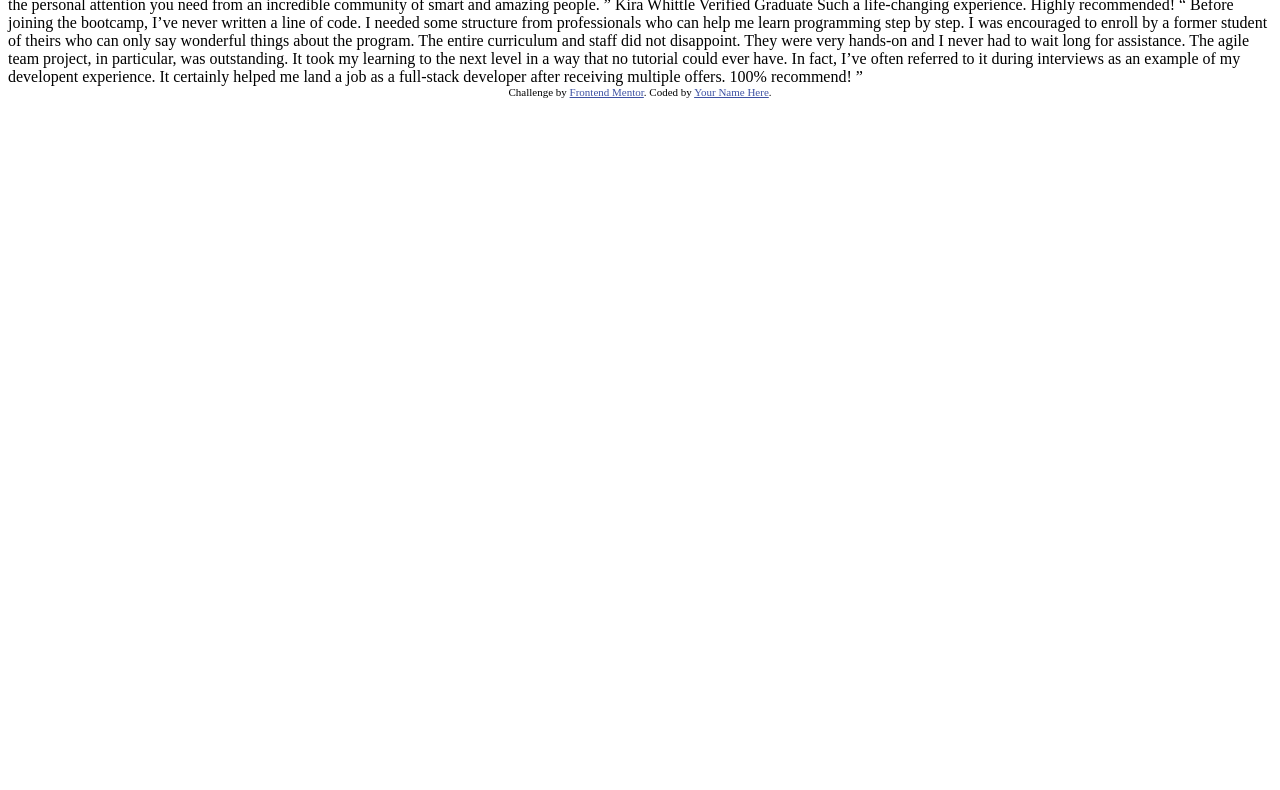
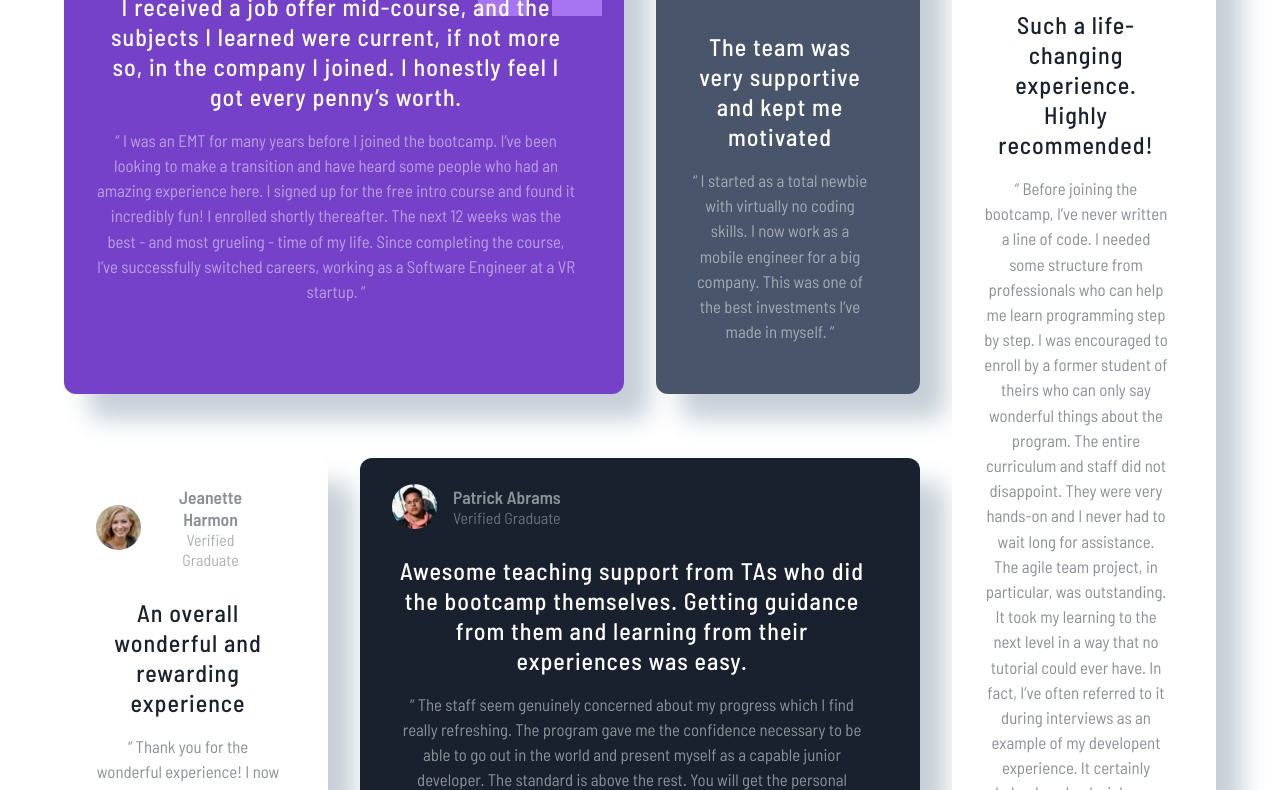
Before and after one commit to DvoraG/testimonials-grid-section, a plain HTML site: page index.html in a window 1280 px wide. Shown: the part 156-946 px from the top of the page. Before the commit the page ends 800 px from the top, so only its background shows below. Drawn offline with Linux system fonts and the light colour scheme.

Commit message:
solution for testimonial-grid-section challenge

```diff
--- /dev/null
+++ b/assets/css/fonts.css
@@ -0,0 +1,29 @@
+/* barlow-semi-condensed-regular - latin */
+@font-face {
+  font-display: swap; /* Check https://developer.mozilla.org/en-US/docs/Web/CSS/@font-face/font-display for other options. */
+  font-family: "Barlow Semi Condensed";
+  font-style: normal;
+  font-weight: 400;
+  src: url("../fonts/barlow-semi-condensed-v15-latin/barlow-semi-condensed-v15-latin-regular.woff2")
+    format("woff2"); /* Chrome 36+, Opera 23+, Firefox 39+, Safari 12+, iOS 10+ */
+}
+
+/* barlow-semi-condensed-500 - latin */
+@font-face {
+  font-display: swap; /* Check https://developer.mozilla.org/en-US/docs/Web/CSS/@font-face/font-display for other options. */
+  font-family: "Barlow Semi Condensed";
+  font-style: normal;
+  font-weight: 500;
+  src: url("../fonts/barlow-semi-condensed-v15-latin/barlow-semi-condensed-v15-latin-500.woff2")
+    format("woff2"); /* Chrome 36+, Opera 23+, Firefox 39+, Safari 12+, iOS 10+ */
+}
+
+/* barlow-semi-condensed-600 - latin */
+@font-face {
+  font-display: swap; /* Check https://developer.mozilla.org/en-US/docs/Web/CSS/@font-face/font-display for other options. */
+  font-family: "Barlow Semi Condensed";
+  font-style: normal;
+  font-weight: 600;
+  src: url("../fonts/barlow-semi-condensed-v15-latin/barlow-semi-condensed-v15-latin-600.woff2")
+    format("woff2"); /* Chrome 36+, Opera 23+, Firefox 39+, Safari 12+, iOS 10+ */
+}
--- /dev/null
+++ b/assets/css/styles.css
@@ -0,0 +1,192 @@
+/* FONTS */
+@import url("./fonts.css");
+/* RESET BROWSER DEFAULTS */
+*,
+::before,
+::after {
+  padding: 0;
+  margin: 0;
+  box-sizing: border-box;
+}
+/* VARIABLES */
+:root {
+  /* colors and neutrals */
+  --clr-violet: hsl(263, 55%, 52%);
+  --clr-grey-blue-dark: hsl(217, 19%, 35%);
+  --clr-black-blue-dark: hsl(219, 29%, 14%);
+  --clr-white: hsl(0, 0%, 100%);
+  --clr-grey-light: hsl(0, 0%, 81%);
+  --clr-grey-blue-light: hsl(210, 46%, 95%);
+  /* typography */
+  --font-family: "Barlow Semi Condensed";
+  --line-height: 1.25;
+  --letter-spacing: 1px;
+}
+/* GLOBAL STYLES */
+html {
+  font-size: 100%;
+}
+body {
+  font-family: var(--font-family);
+  font-size: 13px;
+  font-weight: 400;
+  line-height: var(--line-height);
+  background: var(--clr-white);
+}
+h2 {
+  font-size: 1.5rem;
+  line-height: 1.35;
+  font-weight: 500;
+  margin-top: 0.75rem;
+  line-height: var(--line-height);
+}
+h4 {
+  font-size: 1.1rem;
+}
+p {
+  font-weight: 400;
+  line-height: 1.3;
+}
+a {
+  text-decoration: none;
+}
+/* GLOBAL CLASSES */
+.img {
+  display: block;
+  object-fit: cover;
+  width: 45px;
+  height: 45px;
+  border: 0.2rem solid var(--clr-white-50-opacity);
+  border-radius: 50%;
+}
+/* END GLOBAL STYLES */
+/* TESTIMONIALS */
+.testimonials {
+  width: 100vw;
+  padding: 1rem;
+  text-align: center;
+}
+.section-center {
+  margin: 0 auto;
+  width: 90dvw;
+  min-width: 400px;
+  display: grid;
+  place-items: center;
+}
+.testimonial {
+  position: relative;
+  margin-top: 2rem;
+  border-radius: 0.75rem;
+  padding: 0.75rem 3rem 0.75rem 2rem;
+  box-shadow: 25px 25px 25px hsla(211, 31%, 37%, 0.3);
+  z-index: 10;
+}
+.testimonial-header {
+  display: flex;
+  grid-template-columns: 1fr 1fr;
+  align-items: center;
+  text-transform: capitalize;
+}
+/* TESTIMONIALS DIFFERENT BACKGROUNDS */
+.testimonial:first-child {
+  background: var(--clr-violet);
+}
+.testimonial:nth-child(2) {
+  background: var(--clr-grey-blue-dark);
+}
+.testimonial:nth-child(4) {
+  background: var(--clr-black-blue-dark);
+}
+.testimonial:nth-child(3),
+.testimonial:nth-child(5) {
+  background: var(--clr-white);
+}
+/* TWO DIFFERENT TEXT COLORS FOR LIGHT AND DARK BACKGROUNDS */
+.light {
+  color: var(--clr-black-blue-dark);
+}
+.dark {
+  color: var(--clr-white);
+}
+/* SVG FIRST TESTIMONIAL */
+.testimonial:first-child::before {
+  content: url("../images/bg-pattern-quotation.svg");
+  transform: scale(1.2);
+  position: absolute;
+  top: 0.75rem;
+  right: 2rem;
+  z-index: -10;
+}
+.testimonial:last-child {
+  margin-bottom: 1rem;
+}
+.graduate {
+  padding: 1rem;
+  opacity: 0.5;
+}
+.title {
+  font-size: 1.15rem;
+}
+.graduate span {
+  font-size: 1rem;
+  opacity: 0.7;
+}
+.testimonial-content h2 {
+  padding-right: 0;
+  letter-spacing: var(--letter-spacing);
+}
+.testimonial-content p {
+  font-size: 1.05rem;
+  margin: 1rem 0;
+  line-height: 1.5;
+  opacity: 0.5;
+}
+@media screen and (min-width: 882px) {
+  .testimonial {
+    align-self: stretch;
+    justify-self: stretch;
+  }
+}
+@media screen and (min-width: 1170px) {
+  .testimonials {
+    display: grid;
+    place-items: center;
+  }
+  .section-center {
+    display: grid;
+    grid-template-columns: repeat(4, 1fr);
+    grid-template-rows: auto auto;
+    gap: 2rem;
+    grid-template-areas:
+      "a a b c"
+      "d e e c";
+  }
+  .testimonial {
+    max-width: 100%;
+  }
+  .testimonial:first-child {
+    grid-area: a;
+  }
+  .testimonial:nth-child(2) {
+    grid-area: b;
+  }
+  .testimonial:nth-child(3) {
+    grid-area: d;
+  }
+  .testimonial:nth-child(4) {
+    grid-area: e;
+  }
+  .testimonial:last-child {
+    margin-bottom: 0;
+    grid-area: c;
+  }
+}
+
+/* FOOTER */
+.attribution {
+  font-size: 11px;
+  text-align: center;
+}
+.attribution a {
+  color: hsl(228, 45%, 44%);
+}
--- a/index.html
+++ b/index.html
@@ -1,76 +1,186 @@
 <!DOCTYPE html>
 <html lang="en">
   <head>
-  <meta charset="UTF-8">
-  <meta name="viewport" content="width=device-width, initial-scale=1.0"> <!-- displays site properly based on user's device -->
+    <meta charset="UTF-8" />
+    <meta name="viewport" content="width=device-width, initial-scale=1.0" />
+    <!-- displays site properly based on user's device -->
 
-  <link rel="icon" type="image/png" sizes="32x32" href="./images/favicon-32x32.png">
+    <link
+      rel="icon"
+      type="image/png"
+      sizes="32x32"
+      href="./images/favicon-32x32.png"
+    />
 
-  <title>Frontend Mentor | [Challenge Name Here]</title>
+    <title>Frontend Mentor | Testimonials Grid Section</title>
 
-  <!-- Feel free to remove these styles or customise in your own stylesheet 👍 -->
-  <style>
-    .attribution { font-size: 11px; text-align: center; }
-    .attribution a { color: hsl(228, 45%, 44%); }
-  </style>
+    <!-- custom styles -->
+    <link rel="stylesheet" href="./assets/css/normalize.css" />
+    <link rel="stylesheet" href="./assets/css/styles.css" />
   </head>
   <body>
-  Daniel Clifford
-  Verified Graduate
-
-  I received a job offer mid-course, and the subjects I learned were current, if not more so,
-  in the company I joined. I honestly feel I got every penny’s worth.
-
-  “ I was an EMT for many years before I joined the bootcamp. I’ve been looking to make a
-  transition and have heard some people who had an amazing experience here. I signed up
-  for the free intro course and found it incredibly fun! I enrolled shortly thereafter.
-  The next 12 weeks was the best - and most grueling - time of my life. Since completing
-  the course, I’ve successfully switched careers, working as a Software Engineer at a VR startup. ”
-
-  Jonathan Walters
-  Verified Graduate
-
+    <section class="testimonials">
+      <div class="section-center">
+        <!-- single testimonial -->
+        <article class="testimonial">
+          <header class="testimonial-header">
+            <div class="img-container">
+              <img
+                src="./assets/images/image-daniel.jpg"
+                alt="graduate"
+                class="img"
+              />
+            </div>
+            <div class="graduate dark">
+              <p class="title">daniel clifford</p>
+              <span>verified graduate</span>
+            </div>
+          </header>
+          <div class="testimonial-content">
+            <h2 class="dark">
+              I received a job offer mid-course, and the subjects I learned were
+              current, if not more so, in the company I joined. I honestly feel
+              I got every penny’s worth.
+            </h2>
+            <p class="dark">
+              “ I was an EMT for many years before I joined the bootcamp. I’ve
+              been looking to make a transition and have heard some people who
+              had an amazing experience here. I signed up for the free intro
+              course and found it incredibly fun! I enrolled shortly thereafter.
+              The next 12 weeks was the best - and most grueling - time of my
+              life. Since completing the course, I’ve successfully switched
+              careers, working as a Software Engineer at a VR startup. ”
+            </p>
+          </div>
+        </article>
+        <!-- END of single testimonial -->
+        <!-- single testimonial -->
+        <article class="testimonial">
+          <header class="testimonial-header">
+            <div class="testimonal-img">
+              <img
+                src="./assets/images/image-jonathan.jpg"
+                alt="graduate"
+                class="img"
+              />
+            </div>
+            <div class="graduate dark">
+              <h4>jonathan walters</h4>
+              <span>verified graduate</span>
+            </div>
+          </header>
+          <div class="testimonial-content">
+            <h2 class="dark">
               The team was very supportive and kept me motivated
-
-  “ I started as a total newbie with virtually no coding skills. I now work as a mobile engineer
-  for a big company. This was one of the best investments I’ve made in myself. ”
-
-  Jeanette Harmon
-  Verified Graduate
-
-  An overall wonderful and rewarding experience
-
-  “ Thank you for the wonderful experience! I now have a job I really enjoy, and make a good living
-  while doing something I love. ”
-
-  Patrick Abrams
-  Verified Graduate
-
-  Awesome teaching support from TAs who did the bootcamp themselves. Getting guidance from them and
-  learning from their experiences was easy.
-
-  “ The staff seem genuinely concerned about my progress which I find really refreshing. The program
-  gave me the confidence necessary to be able to go out in the world and present myself as a capable
-  junior developer. The standard is above the rest. You will get the personal attention you need from
-  an incredible community of smart and amazing people. ”
-
-  Kira Whittle
-  Verified Graduate
-
+            </h2>
+            <p class="dark">
+              “ I started as a total newbie with virtually no coding skills. I
+              now work as a mobile engineer for a big company. This was one of
+              the best investments I’ve made in myself. ”
+            </p>
+          </div>
+        </article>
+        <!-- END of single testimonial -->
+        <!-- single testimonial -->
+        <article class="testimonial">
+          <header class="testimonial-header">
+            <div class="testimonal-img">
+              <img
+                src="./assets/images/image-jeanette.jpg"
+                alt="graduate"
+                class="img"
+              />
+            </div>
+            <div class="graduate light">
+              <h4>jeanette harmon</h4>
+              <span>verified graduate</span>
+            </div>
+          </header>
+          <div class="testimonial-content testimonial-content-light">
+            <h2 class="light">An overall wonderful and rewarding experience</h2>
+            <p class="light">
+              “ Thank you for the wonderful experience! I now have a job I
+              really enjoy, and make a good living while doing something I love.
+              ”
+            </p>
+          </div>
+        </article>
+        <!-- END of single testimonial -->
+        <!-- single testimonial -->
+        <article class="testimonial">
+          <header class="testimonial-header">
+            <div class="testimonal-img">
+              <img
+                src="./assets/images/image-patrick.jpg"
+                alt="graduate"
+                class="img"
+              />
+            </div>
+            <div class="graduate dark">
+              <h4>patrick abrams</h4>
+              <span>verified graduate</span>
+            </div>
+          </header>
+          <div class="testimonial-content">
+            <h2 class="dark">
+              Awesome teaching support from TAs who did the bootcamp themselves.
+              Getting guidance from them and learning from their experiences was
+              easy.
+            </h2>
+            <p class="dark">
+              “ The staff seem genuinely concerned about my progress which I
+              find really refreshing. The program gave me the confidence
+              necessary to be able to go out in the world and present myself as
+              a capable junior developer. The standard is above the rest. You
+              will get the personal attention you need from an incredible
+              community of smart and amazing people.”
+            </p>
+          </div>
+        </article>
+        <!-- END of single testimonial -->
+        <!-- single testimonial -->
+        <article class="testimonial">
+          <header class="testimonial-header">
+            <div class="testimonal-img">
+              <img
+                src="./assets/images/image-kira.jpg"
+                alt="graduate"
+                class="img"
+              />
+            </div>
+            <div class="graduate light">
+              <h4>kira whittle</h4>
+              <span>verified graduate</span>
+            </div>
+          </header>
+          <div class="testimonial-content">
+            <h2 class="light">
               Such a life-changing experience. Highly recommended!
-
-  “ Before joining the bootcamp, I’ve never written a line of code. I needed some structure from
-  professionals who can help me learn programming step by step. I was encouraged to enroll by a former
-  student of theirs who can only say wonderful things about the program. The entire curriculum and staff
-  did not disappoint. They were very hands-on and I never had to wait long for assistance. The agile team
-  project, in particular, was outstanding. It took my learning to the next level in a way that no tutorial
-  could ever have. In fact, I’ve often referred to it during interviews as an example of my developent
-  experience. It certainly helped me land a job as a full-stack developer after receiving multiple offers.
+            </h2>
+            <p class="light">
+              “ Before joining the bootcamp, I’ve never written a line of code.
+              I needed some structure from professionals who can help me learn
+              programming step by step. I was encouraged to enroll by a former
+              student of theirs who can only say wonderful things about the
+              program. The entire curriculum and staff did not disappoint. They
+              were very hands-on and I never had to wait long for assistance.
+              The agile team project, in particular, was outstanding. It took my
+              learning to the next level in a way that no tutorial could ever
+              have. In fact, I’ve often referred to it during interviews as an
+              example of my developent experience. It certainly helped me land a
+              job as a full-stack developer after receiving multiple offers.
               100% recommend! ”
-
-  <div class="attribution">
-    Challenge by <a href="https://www.frontendmentor.io?ref=challenge" target="_blank">Frontend Mentor</a>.
-    Coded by <a href="#">Your Name Here</a>.
+            </p>
           </div>
+        </article>
+        <!-- END of single testimonial -->
+      </div>
+    </section>
+    <footer class="attribution">
+      Challenge by
+      <a href="https://www.frontendmentor.io?ref=challenge" target="_blank"
+        >Frontend Mentor</a
+      >. Coded by <a href="#">DvoraG</a>.
+    </footer>
   </body>
 </html>
```
Also changed, not shown: assets/css/normalize.css (added), assets/fonts/barlow-semi-condensed-v15-latin/barlow-semi-condensed-v15-latin-500.woff2 (added), assets/fonts/barlow-semi-condensed-v15-latin/barlow-semi-condensed-v15-latin-600.woff2 (added), assets/fonts/barlow-semi-condensed-v15-latin/barlow-semi-condensed-v15-latin-regular.woff2 (added), assets/images/bg-pattern-quotation.svg (renamed from images/bg-pattern-quotation.svg), assets/images/favicon-32x32.png (renamed from images/favicon-32x32.png), assets/images/image-daniel.jpg (renamed from images/image-daniel.jpg), assets/images/image-jeanette.jpg (renamed from images/image-jeanette.jpg), assets/images/image-jonathan.jpg (renamed from images/image-jonathan.jpg), assets/images/image-kira.jpg (renamed from images/image-kira.jpg), assets/images/image-patrick.jpg (renamed from images/image-patrick.jpg), screenshots/desktop-view.jpg (added), screenshots/medium-devices.jpg (added), screenshots/mobile-preview.jpg (added), 1 more files, 2 other files. Lines whose indentation alone changed are shown as unchanged.
